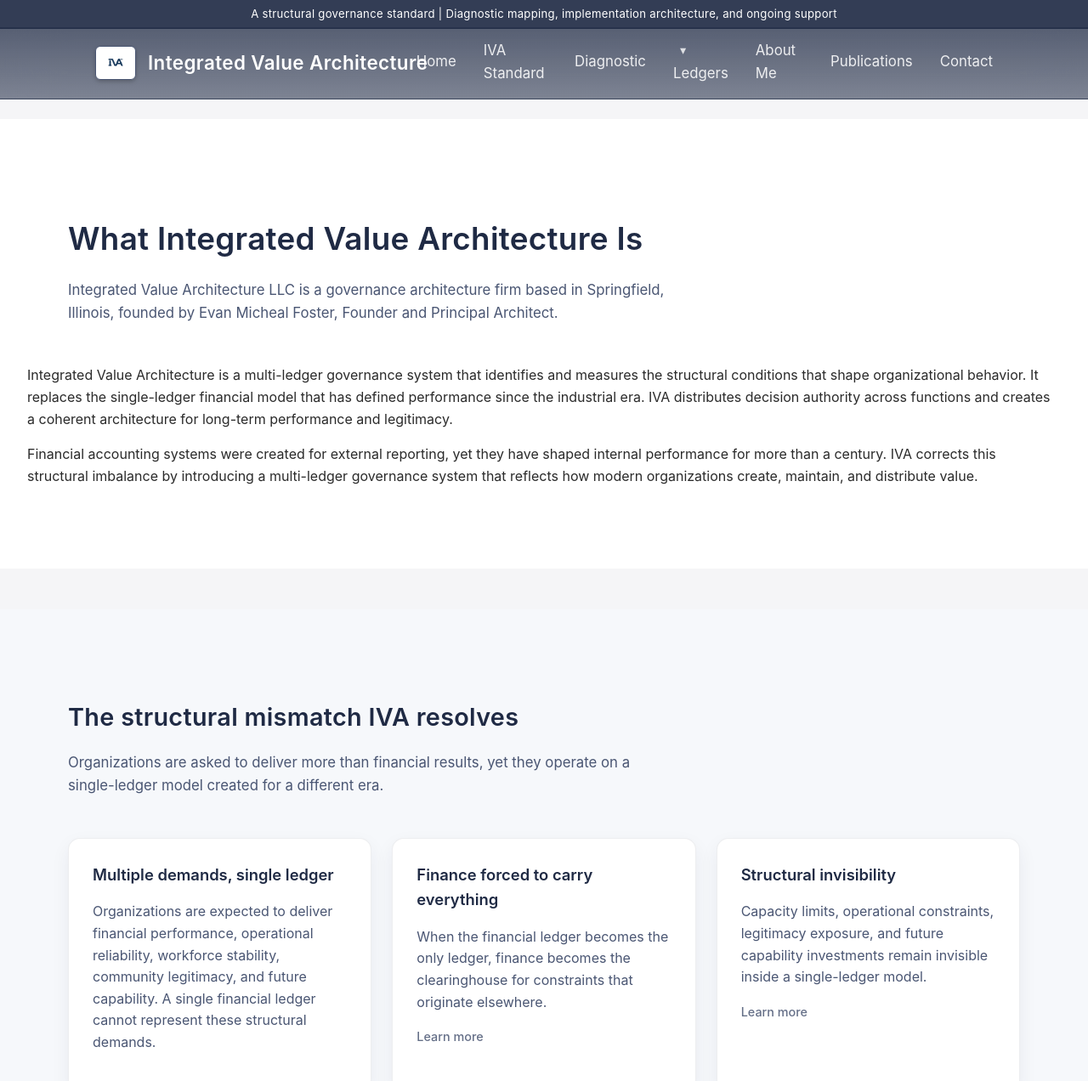
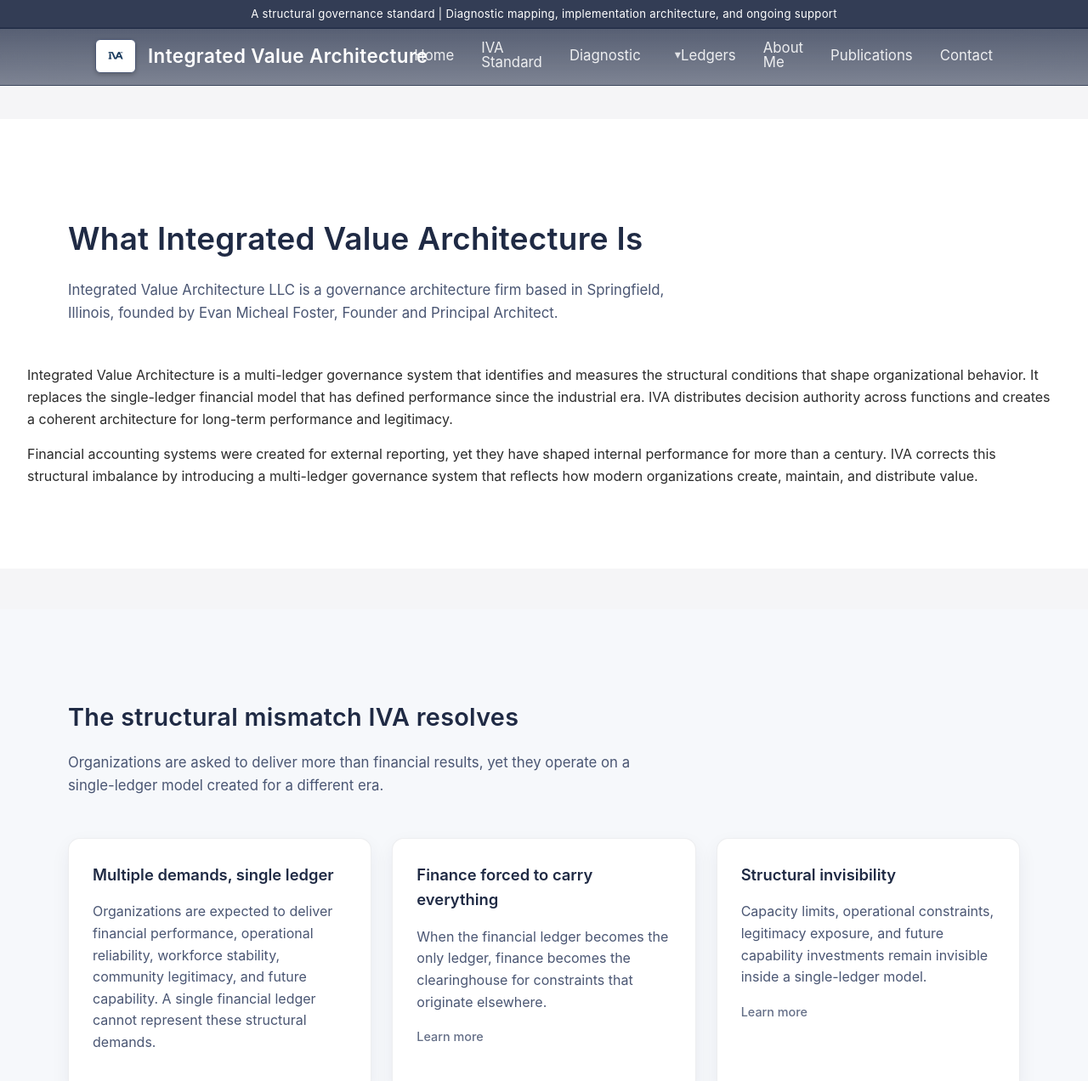
Before and after one commit to efost7873/integratedvaluearchitecture.com, a Jekyll site: the page built from index.html, in a window 1280 px wide and 1400 px high. Shown: the top 1272 px of the window at 85% size. Built offline with Jekyll 4.4.1, drawn with Linux system fonts in a browser that asks for light colours.

Commit message:
Update _header.scss

```diff
--- a/_sass/_header.scss
+++ b/_sass/_header.scss
@@ -124,7 +124,7 @@
   display: flex;
   gap: 32px;
   font-size: 1.05rem;
-  align-items: center;
+  align-items: center; /* alignment fix */
 }
 
 .iva-header-link {
@@ -133,6 +133,7 @@
   position: relative;
   padding-bottom: 2px;
   transition: color 0.18s ease-out;
+  line-height: 1; /* alignment fix */
 }
 
 .iva-header-link:hover {
@@ -165,12 +166,25 @@
   align-items: center;
 }
 
-/* Remove default marker and make summary behave like your nav links */
+/* Make summary behave like nav links */
 .iva-header-summary {
   list-style: none;
   cursor: pointer;
   user-select: none;
+
+  display: inline-flex;
+  align-items: center;
+
+  color: rgba(255,255,255,0.88);
+  font-size: 1.05rem;
+  position: relative;
+
   padding-bottom: 2px;
+  padding-left: 0;
+  margin: 0;
+
+  transition: color 0.18s ease-out;
+  line-height: 1; /* alignment fix */
 }
 
 /* Chrome/Safari marker */
@@ -178,7 +192,11 @@
   display: none;
 }
 
-/* Add a subtle caret that feels native */
+.iva-header-summary:hover {
+  color: #FFFFFF;
+}
+
+/* Add a subtle caret */
 .iva-header-summary::before {
   content: "▾";
   display: inline-block;
@@ -231,7 +249,7 @@
   outline: none;
 }
 
-/* Make the summary underline behave like other nav items */
+/* Underline behavior consistent with other nav items */
 .iva-header-details .iva-header-summary::after {
   content: "";
   position: absolute;
@@ -270,6 +288,10 @@
 
   .iva-header-nav {
     gap: 18px;
+    font-size: 0.95rem;
+  }
+
+  .iva-header-summary {
     font-size: 0.95rem;
   }
 }
@@ -365,6 +387,7 @@
     padding: 10px 6px;
     font-size: 1.02rem;
     color: rgba(255,255,255,0.92);
+    line-height: 1.2; /* mobile readability */
   }
 
   .iva-header-link::after {
@@ -375,7 +398,7 @@
     border-top: 1px solid rgba(255,255,255,0.10);
   }
 
-  /* Mobile submenu should behave like an inline list, not a floating dropdown */
+  /* Mobile submenu behaves like inline list, not floating dropdown */
   .iva-header-details {
     width: 100%;
     display: block;
@@ -386,6 +409,7 @@
     padding: 10px 6px;
     color: rgba(255,255,255,0.92);
     position: relative;
+    line-height: 1.2;
   }
 
   .iva-header-details .iva-header-summary::after {
```
